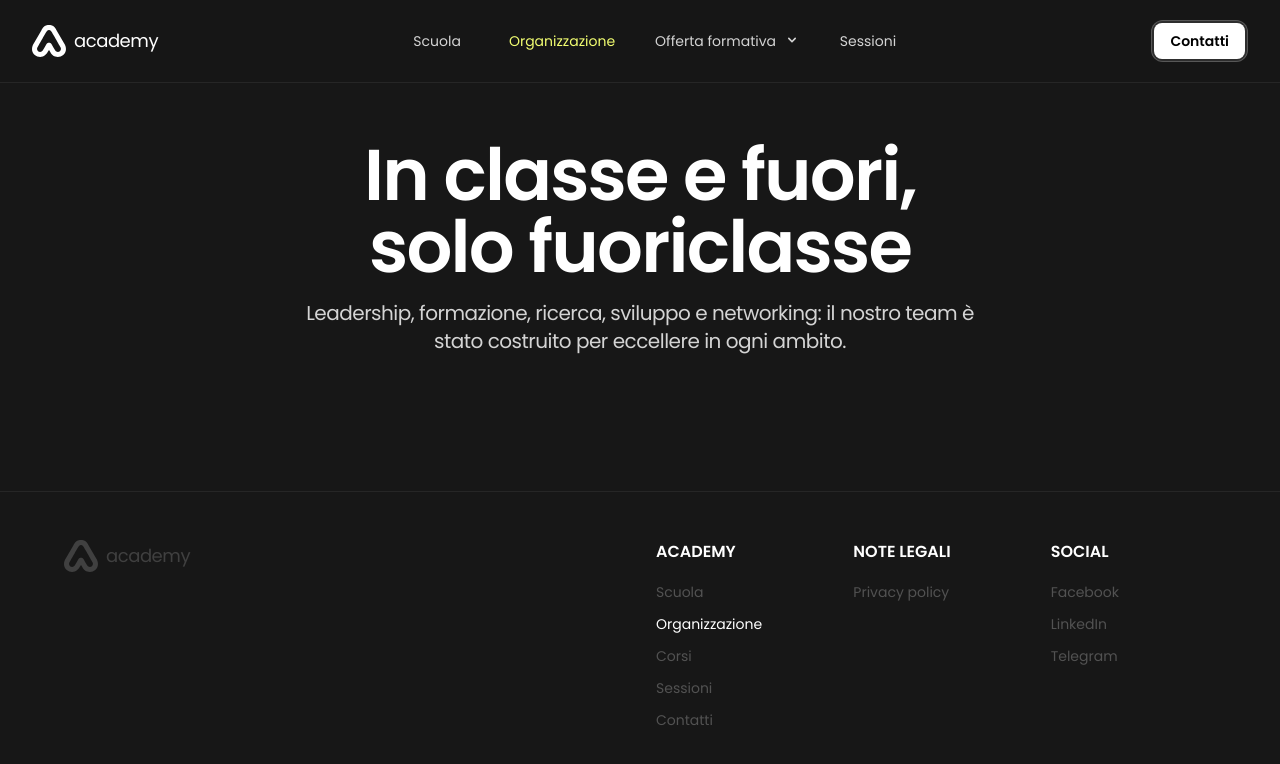
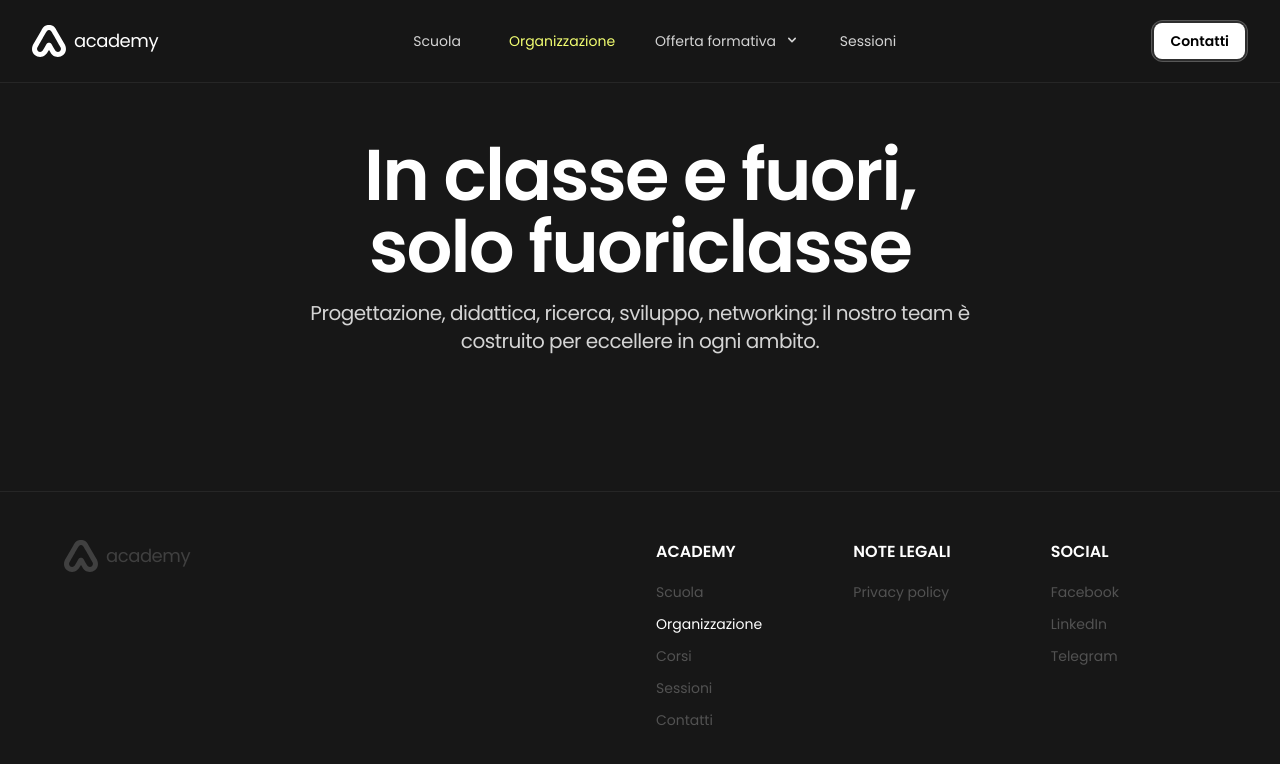
Before and after one commit to plasm/academy, a Nuxt app: page /organizzazione in a window 1280 px wide. Shown: the top 764 px of the page. Built offline with nearby package versions, Linux system fonts and the light colour scheme.

Commit message:
feat: pages

```diff
--- a/pages/organizzazione.vue
+++ b/pages/organizzazione.vue
@@ -1,6 +1,6 @@
 <template>
   <div data-name="page-organizzazione" class="mx-auto px-4 sm:px-6 md:px-8 2xl:max-w-7xl">
-    <ac-heading description="Leadership, formazione, ricerca, sviluppo e networking: il nostro team è stato costruito per eccellere in ogni ambito.">
+    <ac-heading description="Progettazione, didattica, ricerca, sviluppo, networking: il nostro team è costruito per eccellere in ogni ambito.">
       <template #title>
         <div class="leading-none ">
           In classe e fuori,<br> solo fuoriclasse
```
